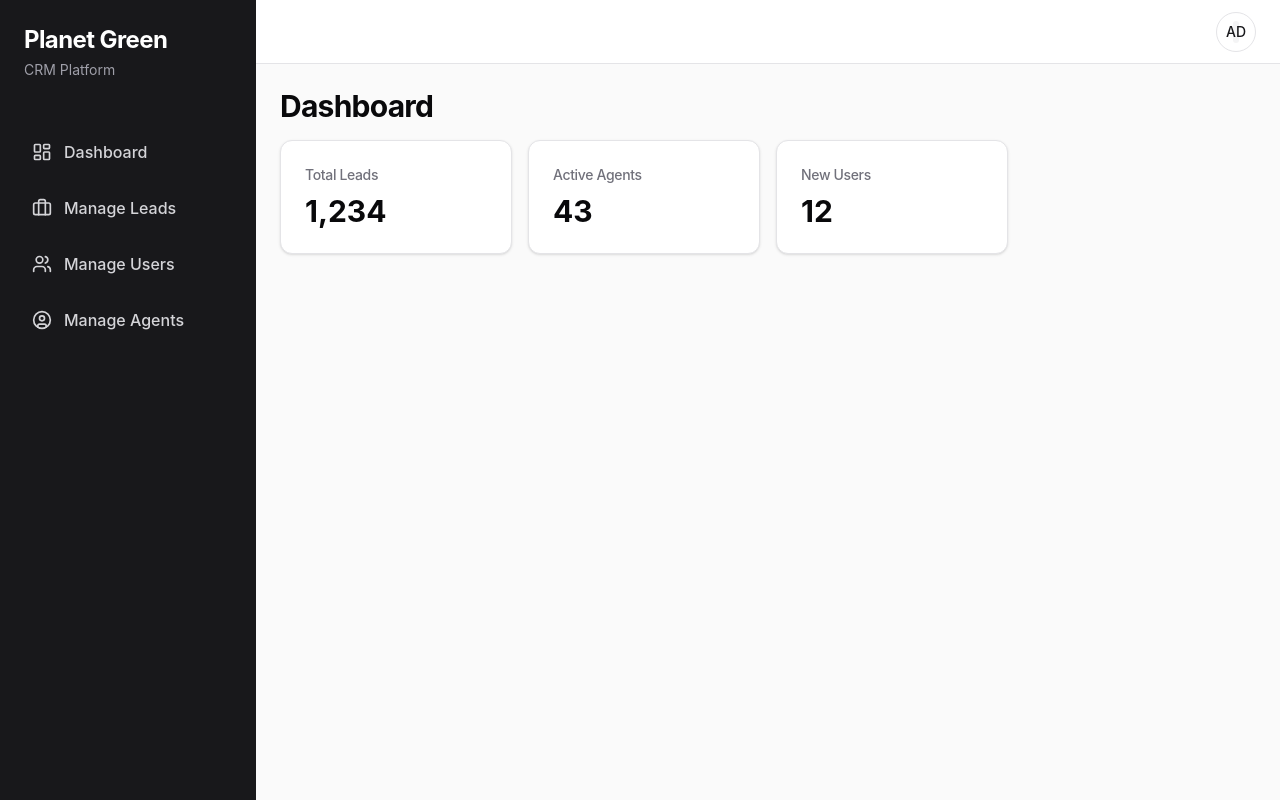
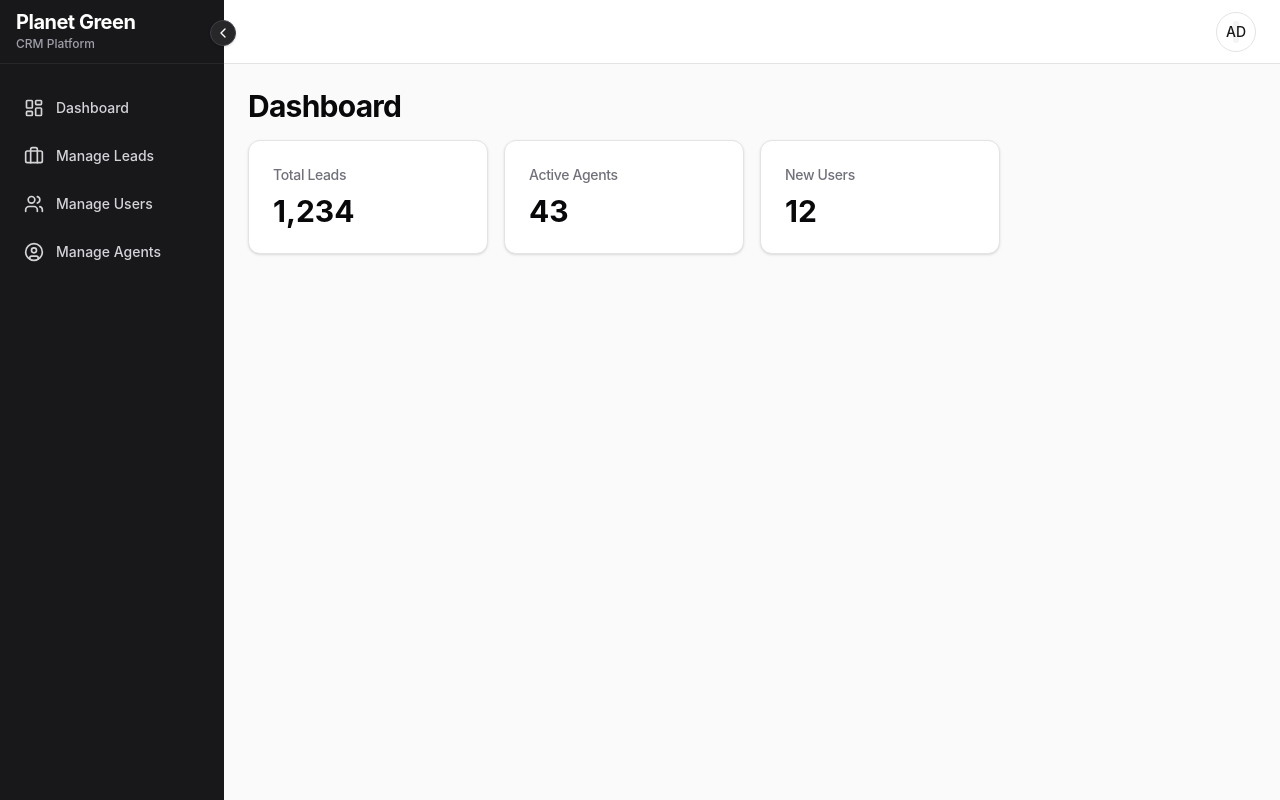
Before and after one commit to anonharish/planet-green-crm, a React (Vite) app: page /dashboard in a window 1280 px wide. Built offline with nearby package versions, Linux system fonts and the light colour scheme; sample sign-in values are in the browser's storage.

Commit message:
added the login page expand feature

```diff
--- a/src/features/auth/pages/LoginPage.tsx
+++ b/src/features/auth/pages/LoginPage.tsx
@@ -15,11 +15,11 @@ export const LoginPage = () => {
 
   const handleLogin = (e: React.FormEvent) => {
     e.preventDefault();
-    if (email === 'admin@example.com' && password === 'Admin@123') {
+    if (email === 'testuser@mail.com' && password === '123456') {
       login('dummy_token_123', { id: '1', email, name: 'Admin User' });
       navigate('/dashboard');
     } else {
-      setError('Invalid credentials. Use admin@example.com / Admin@123');
+      setError('Invalid credentials. Use testuser@mail.com / 123456');
     }
   };
 
@@ -38,7 +38,7 @@ export const LoginPage = () => {
             <Input
               id="email"
               type="email"
-              placeholder="admin@example.com"
+              placeholder="testuser@mail.com"
               value={email}
               onChange={(e) => setEmail(e.target.value)}
               required
--- a/src/layouts/MainLayout.tsx
+++ b/src/layouts/MainLayout.tsx
@@ -1,4 +1,4 @@
-import React from 'react';
+import React, { useState } from 'react';
 import { Outlet, Navigate, Link } from 'react-router-dom';
 import { useAuth } from '../context/AuthContext';
 import {
@@ -6,7 +6,9 @@ import {
   LayoutDashboard,
   Users,
   UserCircle,
-  Briefcase
+  Briefcase,
+  ChevronLeft,
+  ChevronRight
 } from 'lucide-react';
 import { Button } from '../components/ui/button';
 import {
@@ -17,9 +19,11 @@ import {
   DropdownMenuSeparator,
   DropdownMenuTrigger,
 } from '../components/ui/dropdown-menu';
+import { cn } from '../utils';
 
 export const MainLayout = () => {
   const { isAuthenticated, logout } = useAuth();
+  const [isSidebarOpen, setIsSidebarOpen] = useState(true);
 
   if (!isAuthenticated) {
     return <Navigate to="/login" replace />;
@@ -35,20 +39,52 @@ export const MainLayout = () => {
   return (
     <div className="flex h-screen bg-zinc-100 dark:bg-zinc-900">
       {/* Sidebar */}
-      <aside className="w-64 bg-zinc-900 text-white min-h-screen hidden md:block">
-        <div className="p-6">
-          <h2 className="text-2xl font-bold text-white tracking-tight">Planet Green</h2>
-          <p className="text-zinc-400 text-sm mt-1">CRM Platform</p>
+      <aside
+        className={cn(
+          "bg-zinc-900 text-white min-h-screen hidden md:flex flex-col transition-all duration-300 relative",
+          isSidebarOpen ? "w-56" : "w-16"
+        )}
+      >
+        {/* Toggle Button */}
+        <button
+          onClick={() => setIsSidebarOpen(!isSidebarOpen)}
+          className="absolute -right-3 top-5 bg-zinc-800 rounded-full p-1 border border-zinc-700 text-white hover:bg-zinc-700 transition-colors z-10 shadow-sm"
+        >
+          {isSidebarOpen ? <ChevronLeft size={16} /> : <ChevronRight size={16} />}
+        </button>
+
+        <div className={cn("p-4 flex flex-col justify-center h-16 border-b border-zinc-800 whitespace-nowrap overflow-hidden transition-all duration-300",
+          isSidebarOpen ? "items-start" : "items-center"
+        )}>
+          {isSidebarOpen ? (
+            <div className="flex flex-col opacity-100">
+              <h2 className="text-xl font-bold text-white tracking-tight leading-none">Planet Green</h2>
+              <p className="text-zinc-400 text-xs mt-1 font-medium">CRM Platform</p>
+            </div>
+          ) : (
+            <div className="w-8 h-8 rounded bg-zinc-800 flex items-center justify-center font-bold text-white flex-shrink-0">
+              PG
+            </div>
+          )}
         </div>
-        <nav className="mt-6 px-4 space-y-2">
+
+        <nav className="flex-1 mt-6 px-3 space-y-2 overflow-y-auto overflow-x-hidden">
           {navItems.map((item) => (
             <Link
               key={item.path}
               to={item.path}
-              className="flex items-center space-x-3 px-4 py-3 text-zinc-300 hover:bg-zinc-800 hover:text-white rounded-md transition-colors"
+              title={!isSidebarOpen ? item.label : undefined}
+              className={cn(
+                "flex items-center px-3 py-2.5 text-zinc-300 hover:bg-zinc-800 hover:text-white rounded-md transition-colors",
+                isSidebarOpen ? "space-x-3" : "justify-center"
+              )}
             >
-              {item.icon}
-              <span className="font-medium">{item.label}</span>
+              <div className="flex-shrink-0">{item.icon}</div>
+              <span className={cn("font-medium whitespace-nowrap text-sm overflow-hidden transition-all duration-300",
+                isSidebarOpen ? "opacity-100 w-auto" : "opacity-0 w-0"
+              )}>
+                {item.label}
+              </span>
             </Link>
           ))}
         </nav>
@@ -57,7 +93,7 @@ export const MainLayout = () => {
       {/* Main Content Area */}
       <div className="flex-1 flex flex-col overflow-hidden">
         {/* Header */}
-        <header className="h-16 bg-white dark:bg-zinc-950 border-b border-zinc-200 dark:border-zinc-800 flex items-center justify-between px-6">
+        <header className="h-16 bg-white dark:bg-zinc-950 border-b border-zinc-200 dark:border-zinc-800 flex items-center justify-between px-6 z-0 shadow-sm">
           <div className="md:hidden">
             <h2 className="text-xl font-bold tracking-tight">Planet Green</h2>
           </div>
@@ -65,9 +101,9 @@ export const MainLayout = () => {
           <div className="flex items-center space-x-4">
             <DropdownMenu>
               <DropdownMenuTrigger asChild>
-                <Button variant="ghost" className="relative h-10 w-10 rounded-full border border-zinc-200">
+                <Button variant="ghost" className="relative h-10 w-10 rounded-full border border-zinc-200 hover:bg-zinc-100 dark:border-zinc-800 dark:hover:bg-zinc-800">
                   <span className="sr-only">Open user menu</span>
-                  <div className="flex h-full w-full items-center justify-center rounded-full bg-zinc-100 text-sm font-medium text-zinc-900">
+                  <div className="flex h-full w-full items-center justify-center rounded-full bg-zinc-100 dark:bg-zinc-800 text-sm font-medium text-zinc-900 dark:text-zinc-100">
                     AD
                   </div>
                 </Button>
@@ -85,7 +121,7 @@ export const MainLayout = () => {
         </header>
 
         {/* Page Content */}
-        <main className="flex-1 overflow-x-hidden overflow-y-auto bg-zinc-50 dark:bg-zinc-900 p-6">
+        <main className="flex-1 overflow-x-hidden overflow-y-auto bg-zinc-50 dark:bg-zinc-900 p-6 relative">
           <Outlet />
         </main>
       </div>
```
